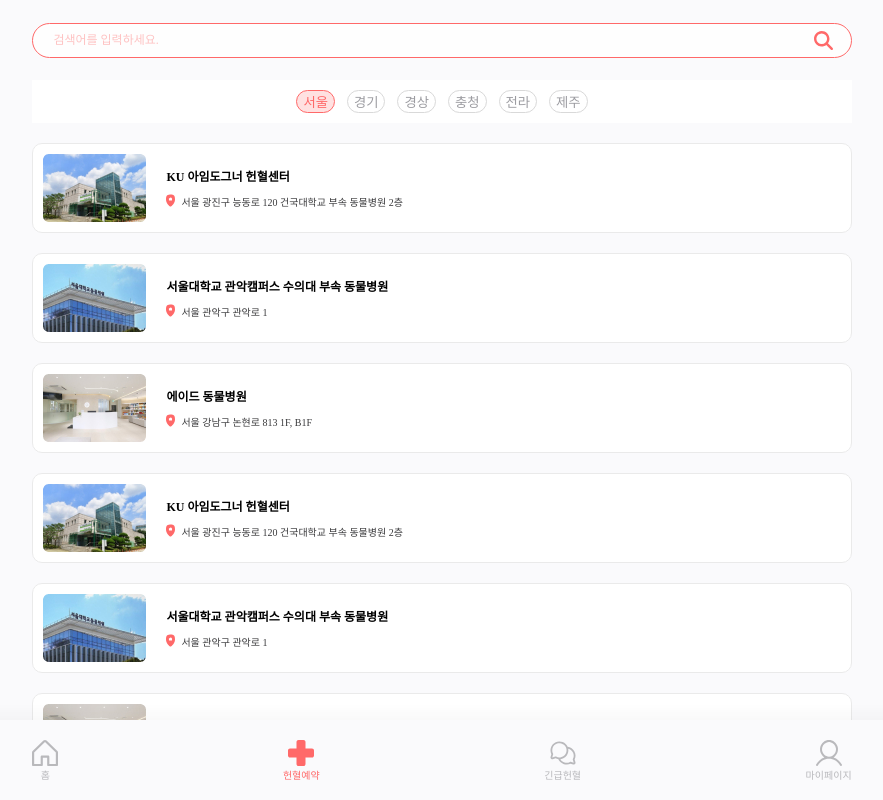
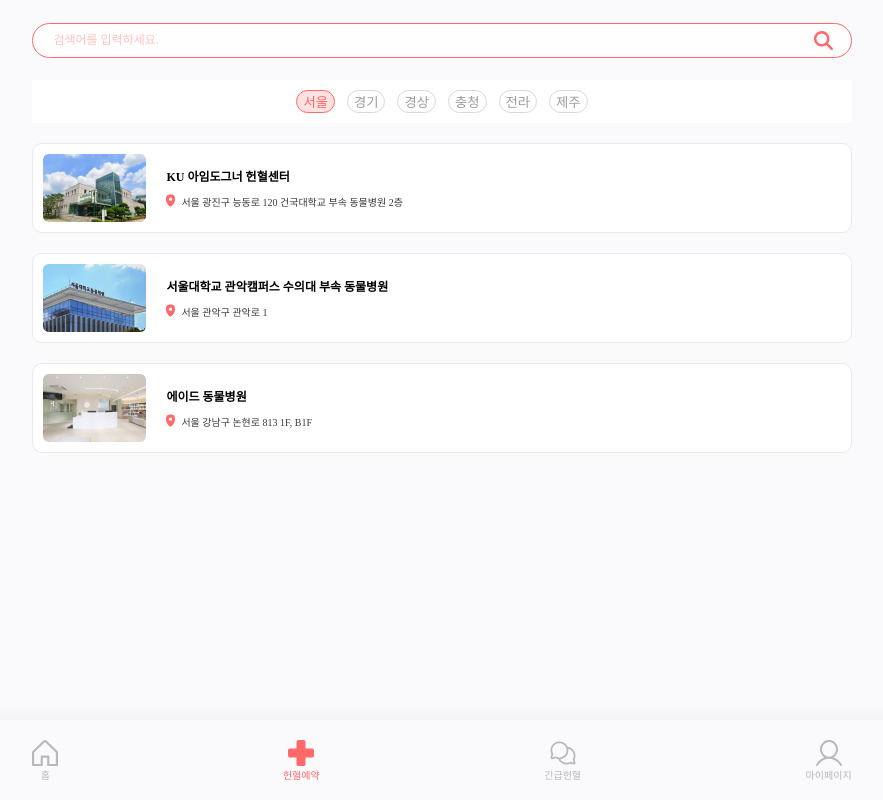
Before and after one commit to LikeLion-at-DGU/2024-hackathon-3-sharedog-frontend, a React (Vite) app: page /reservation in a window 1280 px wide. Shown: the whole page, without its empty margins (198-1081 px from the left). Built offline with nearby package versions, Linux system fonts and the light colour scheme.

Commit message:
✨Feat : 지역 버튼 필터 구현 및 디자인, 위치 수정 (#33)
* Design : 필터 디자인 및 위치 조정

* Feat : 지역 버튼 필터 구현

* Docs : 더미데이터 내용 추가

```diff
--- a/src/data/dummyReservation.jsx
+++ b/src/data/dummyReservation.jsx
@@ -33,30 +33,57 @@ const dummyReservation =[
   },
   {
     "id": 4,
-    "name": "KU 아임도그너 헌혈센터",
-    "region": "서울",
-    "place": "서울 광진구 능동로 120 건국대학교 부속 동물병원 2층",
-    "created_at": "2024-07-26T12:09:08.354438",
-    "updated_at": "2024-07-26T12:09:08.354438",
-    "image": kuHos
+    "name": "일산동물의료원",
+    "region": "경기",
+    "place": "경기 고양시 일산서구 대화로 407",
+    "created_at": "2024-07-29T16:21:08.354438",
+    "updated_at": "2024-07-29T16:21:08.354438",
+    "image": null
 },
 {
     "id": 5,
-    "name": "서울대학교 관악캠퍼스 수의대 부속 동물병원",
-    "region": "서울",
-    "place": "서울 관악구 관악로 1",
-    "created_at": "2024-07-27T00:51:30.681353",
-    "updated_at": "2024-07-27T00:51:30.681353",
-    "image": seoulHos
+    "name": "24시 더휴 동물의료센터",
+    "region": "경상",
+    "place": "부산 동래구 온천장로 20 신화타워아파트 상가 1층",
+    "created_at": "2024-07-29T16:21:08.681353",
+    "updated_at": "2024-07-29T16:21:08.681353",
+    "image": null
 },
 {
   "id": 6,
-  "name": "에이드 동물병원",
-  "region": "서울",
-  "place": "서울 강남구 논현로 813 1F, B1F",
-  "created_at": "2024-07-27T01:38:30.681353",
-  "updated_at": "2024-07-27T01:38:30.681353",
-  "image": adeHos
+  "name": "다솜 동물 메디컬센터",
+  "region": "경상",
+  "place": "부산 남구 수영로13번길 3",
+  "created_at": "2024-07-29T16:21:08.681353",
+  "updated_at": "2024-07-29T16:21:08.681353",
+  "image": null
+},
+{
+  "id": 7,
+  "name": "충남대학교 동물병원",
+  "region": "충청",
+  "place": "대전 유성구 대학로 99",
+  "created_at": "2024-07-29T16:21:08.681353",
+  "updated_at": "2024-07-29T16:21:08.681353",
+  "image": null
+},
+{
+  "id": 8,
+  "name": "광주 동물 메디컬센터",
+  "region": "전라",
+  "place": "광주 광산구 북문대로420번길 206",
+  "created_at": "2024-07-29T16:21:08.681353",
+  "updated_at": "2024-07-29T16:21:08.681353",
+  "image": null
+},
+{
+  "id": 9,
+  "name": "제주대학교 아라캠퍼스 부설 동물병원",
+  "region": "제주",
+  "place": "제주 제주시 제주대학로 102 동물병원",
+  "created_at": "2024-07-29T16:21:08.681353",
+  "updated_at": "2024-07-29T16:21:08.681353",
+  "image": null
 }
 ];
 
--- a/src/pages/reservationPage/BloodReservation.jsx
+++ b/src/pages/reservationPage/BloodReservation.jsx
@@ -1,31 +1,42 @@
-import React from 'react';
+import React, { useState } from 'react';
 import { Wrapper, RegionButtonsContainer, RegionButtons, RegionButton, HospitalContainer, HospitalCard, HospitalImage, HospitalInfo, HosPlace, VectorIcon } from './Styled';
 import Header from './header/Header';
 import dummyReservation from '../../data/dummyReservation';
 
 const BloodReservation = () => {
+  const [selectedRegion, setSelectedRegion] = useState('서울');
+
+  const handleRegionClick = (region) => {
+    setSelectedRegion(region);
+  };
+
+  const filteredHospitals = dummyReservation.filter(hospital => hospital.region === selectedRegion);
+
   return (
     <>
       <Header />
       <Wrapper>
         <RegionButtonsContainer>
           <RegionButtons>
-            <RegionButton className="active">서울</RegionButton>
-            <RegionButton>경기</RegionButton>
-            <RegionButton>경상</RegionButton>
-            <RegionButton>충청</RegionButton>
-            <RegionButton>전라</RegionButton>
-            <RegionButton>제주</RegionButton>
+            {['서울', '경기', '경상', '충청', '전라', '제주'].map(region => (
+              <RegionButton
+                key={region}
+                className={selectedRegion === region ? 'active' : ''}
+                onClick={() => handleRegionClick(region)}
+              >
+                {region}
+              </RegionButton>
+            ))}
           </RegionButtons>
         </RegionButtonsContainer>
         <HospitalContainer>
-          {dummyReservation.map(hospital => (
+          {filteredHospitals.map(hospital => (
             <HospitalCard key={hospital.id}>
               <HospitalImage src={hospital.image} alt={`${hospital.name}_image`} />
               <HospitalInfo>
                 <h1>{hospital.name}</h1>
                 <HosPlace>
-                  <VectorIcon/>
+                  <VectorIcon />
                   <p>{hospital.place}</p>
                 </HosPlace>
               </HospitalInfo>
--- a/src/pages/reservationPage/Styled.jsx
+++ b/src/pages/reservationPage/Styled.jsx
@@ -50,6 +50,7 @@ export const RegionButton = styled.button`
   font-style: normal;
   font-weight: 400;
   line-height: normal;
+  box-sizing: border-box; // 패딩과 보더를 포함하여 크기를 계산
   cursor: pointer;
   &.active {
     border-radius: 50px;
```
